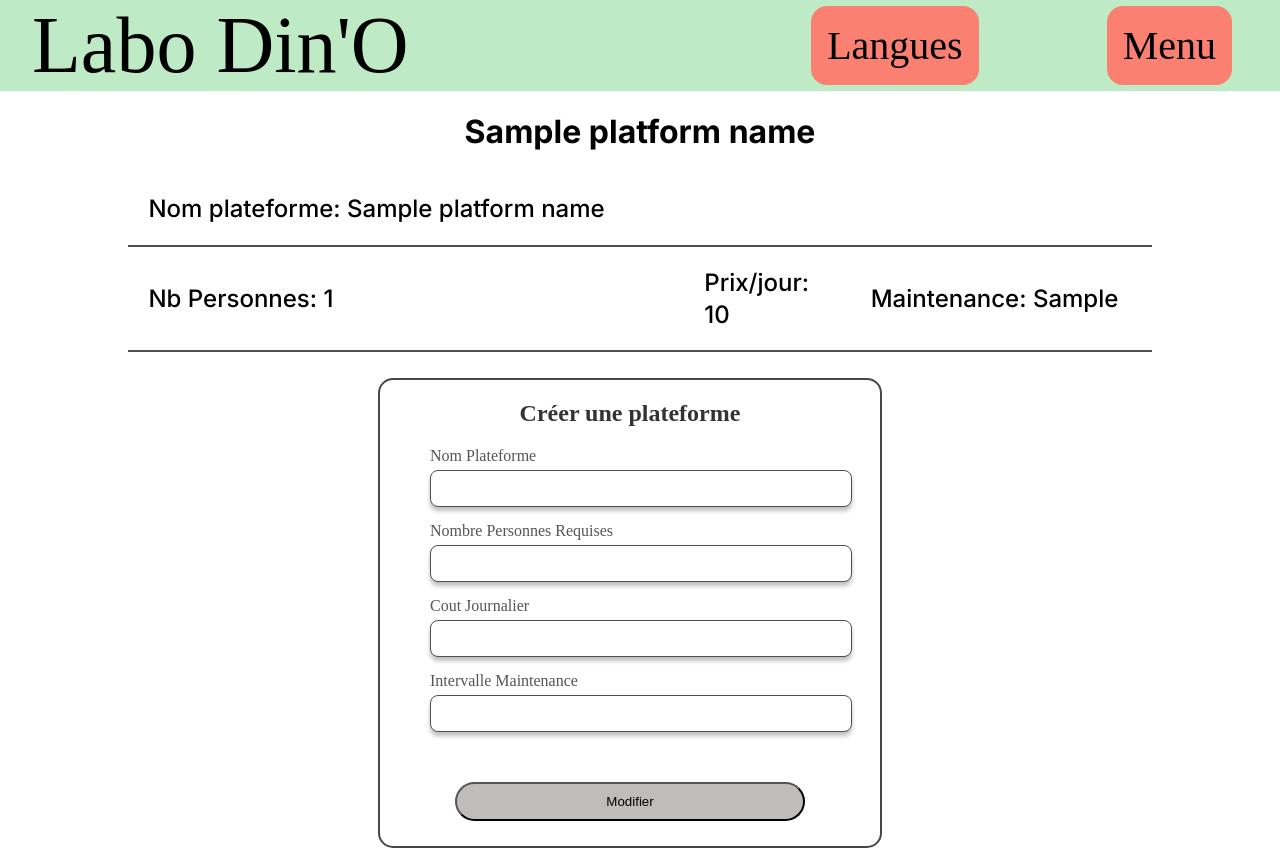
After one commit to QuentinChaufour/SAE_S3_Jurassique_Groupe_W, a Flask app: template LaboDino/templates/platform_details.html in a window 1280 px wide. The commit adds this page. Run offline with Flask 3, Linux system fonts and the light colour scheme; tables that the repository leaves empty hold one stand-in row (values such as "Sample post"); the template is opened without the code that fills it: values that come from a table or form of the project are taken from there, most other values are stand-ins (such as "Sample title", 1, 10 or a date in 2020).

Commit message:
Added supress button and modification platform menu

```diff
--- a/LaboDino/forms.py
+++ b/LaboDino/forms.py
@@ -40,6 +40,13 @@ class PlatformCreationForm(FlaskForm):
     intervalle_maintenance = IntegerField('Intervalle Maintenance', validators=[DataRequired()])
     submit = SubmitField('Créer la plateforme')
 
+class PlatformModifyForm(FlaskForm):
+    nom_plateforme = StringField('Nom Plateforme', validators=[DataRequired()])
+    nb_personnes_requises = IntegerField('Nombre Personnes Requises', validators=[DataRequired()])
+    cout_journalier = FloatField('Cout Journalier', validators=[DataRequired()])
+    intervalle_maintenance = IntegerField('Intervalle Maintenance', validators=[DataRequired()])
+    submit = SubmitField('Modifier la plateforme')
+
 
 
 class BudgetForm(FlaskForm):
--- a/LaboDino/static/css/style.css
+++ b/LaboDino/static/css/style.css
@@ -250,3 +250,7 @@ table {
     margin-top: 10px;
     width: 500px;
 }
+
+.supress-btn{
+    font-size: 1x;
+}
--- /dev/null
+++ b/LaboDino/templates/platform_details.html
@@ -0,0 +1,47 @@
+{% extends "base_template.html" %}
+
+{% block content %}
+
+<div class="box_container">
+    <h1 class="title">{{ platform_name }}</h1>
+
+    <table class="table-borders-bottom">
+        <tbody>
+            <tr>
+                <td>Nom plateforme: {{ platform_name}}</td>
+            </tr>
+            <tr>
+                <td>Nb Personnes: {{ nb_required_person}}</td>
+                <td>Prix/jour: {{ daily_cost}}</td>
+                <td>Maintenance: {{ maintenance_interval}}</td>
+            </tr>
+        </tbody>
+    </table>
+    <div id="create_platform">
+            <h2>Créer une plateforme</h2>
+            <form id="plateform_creation_form" method="POST" role="form" action="{{ url_for('platform_detail', platform_name=platform_name) }}">
+                {{ form.hidden_tag() }}
+                <div class="login-form">
+                    {{ form.nom_plateforme.label (class_ = "login-form-label") }}
+                    {{ form.nom_plateforme (class_ ="login-input") }}
+                </div>
+                <div class="login-form">
+                    {{ form.nb_personnes_requises.label (class_ = "login-form-label") }}
+                    {{ form.nb_personnes_requises (class_ ="login-input") }}
+                </div>
+                <div class="login-form">
+                    {{ form.cout_journalier.label (class_ = "login-form-label") }}
+                    {{ form.cout_journalier (class_ ="login-input") }}
+                </div>
+                <div class="login-form">
+                    {{ form.intervalle_maintenance.label (class_ = "login-form-label") }}
+                    {{ form.intervalle_maintenance (class_ ="login-input") }}
+                </div>
+                <div id="login-form-submit">
+                    <input type="submit" value="Modifier">
+                </div>
+            </form>
+        </div>
+</div>
+
+{% endblock %}
--- a/LaboDino/views.py
+++ b/LaboDino/views.py
@@ -1,4 +1,4 @@
-from .forms import LoginForm, BudgetForm, PlatformCreationForm
+from .forms import LoginForm, BudgetForm, PlatformCreationForm, PlatformModifyForm
 from .app import app, db
 from .decorators import role_access_rights
 from .models import PERSONNEL, ROLE, PLATEFORME
@@ -80,6 +80,46 @@ def platform_management():
     data = PLATEFORME.query.all()
     page = request.args.get('page', 1, type=int)
     return render_template('platform_management.html', form=form, platforms= _pagination(data, page), page= page)
+
+@app.route("/choice_action_tech/platform_management/<string:platform_name>/", methods=["GET", "POST"])
+@login_required
+@role_access_rights(ROLE.technicien)
+def platform_detail(platform_name):
+
+    form = PlatformModifyForm()
+
+    if form.validate_on_submit():
+        platforms_name = [plateforme.nom_plateforme for plateforme in PLATEFORME.query.all()]
+        if form.nom_plateforme.data in platforms_name:
+            platform = PLATEFORME.query.filter_by(nom_plateforme=form.nom_plateforme.data).first()
+            platform.nb_personnes_requises = form.nb_personnes_requises.data
+            platform.cout_journalier = form.cout_journalier.data
+            platform.intervalle_maintenance = form.intervalle_maintenance.data
+            print(platform)
+            db.session.commit()
+        return redirect(url_for('platform_detail', platform_name=platform_name))
+
+    platform = PLATEFORME.query.filter_by(nom_plateforme=platform_name).first()
+
+    print(f"Campaign ID: {platform_name}")
+    return render_template("platform_details.html", platform_name=platform_name, form=form,
+                           nb_required_person= platform.nb_personnes_requises,
+                           daily_cost = platform.cout_journalier,
+                           maintenance_interval = platform.intervalle_maintenance)
+
+@app.route('/choice_action_tech/platform_management/delete/', methods=['POST'])
+def erase_plateforme():
+
+    nom_plateform = request.form.get("nom_plateforme")
+    platform = PLATEFORME.query.get(nom_plateform)
+    print("PLAT DEL", platform)
+    if platform:
+
+        db.session.delete(platform)
+
+        db.session.commit()
+
+    return redirect(url_for('platform_management'))
 
 @app.route("/logout/")
 def logout():
--- a/config.py
+++ b/config.py
@@ -1,3 +1,3 @@
 
 SECRET_KEY = "2lzUl{$*D6#`8uXqlU."
-SQLALCHEMY_DATABASE_URI = "mysql+pymysql://root:root_password@127.0.0.1:3306/labodino"
+SQLALCHEMY_DATABASE_URI = "mysql://camera:camera@servinfo-maria/DBcamera"
```
Also changed, not shown: LaboDino/models.py (+4 -4 lines), LaboDino/templates/platform_management.html (+8 -1 lines).
